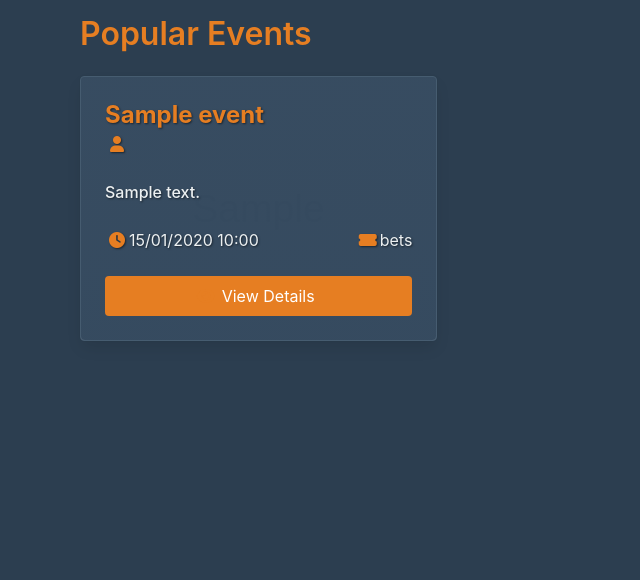
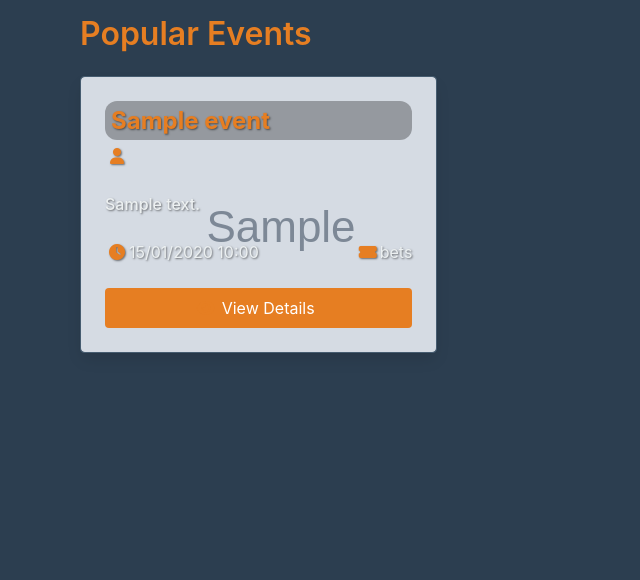
Before and after one commit to manelvf/chommi, a Django app: page / in a window 1280 px wide. Shown: the part 72-652 px from the top of the page, without its empty margins (0-640 px from the left). Run offline with Django 5.2, Linux system fonts and the light colour scheme; tables that the repository leaves empty hold one stand-in row (values such as "Sample post"); grey boxes marked "Sample" are stand-in pictures; some libraries are stand-ins or nearby versions.

Commit message:
Add base dir for events

```diff
--- a/bets/templates/event_list.html
+++ b/bets/templates/event_list.html
@@ -12,11 +12,12 @@
             {% for event in events %}
                 <div class="column is-4">
                     <div class="card">
-                        {% if event.image %}
-                            <div class="card-image" style="background-image: url('{{ event.image.url }}')"></div>
-                        {% endif %}
-                        <div class="card-content">
-                            <p class="title is-4">{{ event.title }}</p>
+                        <div class="card-content"
+                            {% if event.image %}
+                                style="background-image: url('static{{ event.image.url }}');"
+                            {% endif %}
+                        >
+                            <p class="title is-4" style="background-color: hsla(0, 0%, 0%, 0.3); padding: 0.25em; border-radius: 0.5em">{{ event.title }}</p>
                             <p class="subtitle is-6">
                                 <span class="icon">
                                     <i class="fas fa-user"></i>
--- a/bets/urls.py
+++ b/bets/urls.py
@@ -1,4 +1,4 @@
-from django.urls import path
+from django.urls import path, include
 
 from . import views
 
@@ -12,11 +12,9 @@ urlpatterns = [
     path("event/<int:event_id>/", views.event_detail, name="event_detail"),
     path("place_bet/<int:event_id>/", views.place_bet, name="place_bet"),
     path("my_bets/", views.my_bets, name="my_bets"),
-    path("logout/", views.logout_view, name="logout"),
-    path("login/", views.CustomLoginView.as_view(), name="login"),
-    path("signup/", views.signup, name="signup"),
     path("profile/", views.profile, name="profile"),
     path("register/", views.register, name="register"),
     path("privacy-policy/", views.privacy_policy, name="privacy_policy"),
     path("contact/", views.contact, name="contact"),
+    path("accounts/", include("django.contrib.auth.urls")),
 ]
--- a/chommies/settings.py
+++ b/chommies/settings.py
@@ -122,6 +122,7 @@ STATIC_URL = "static/"
 STATICFILES_DIRS = [
     BASE_DIR / "bets" / "static",
     BASE_DIR / "static",
+    ("events", BASE_DIR / "events"),
 ]
 
 STATIC_ROOT = BASE_DIR / "staticfiles"
```
